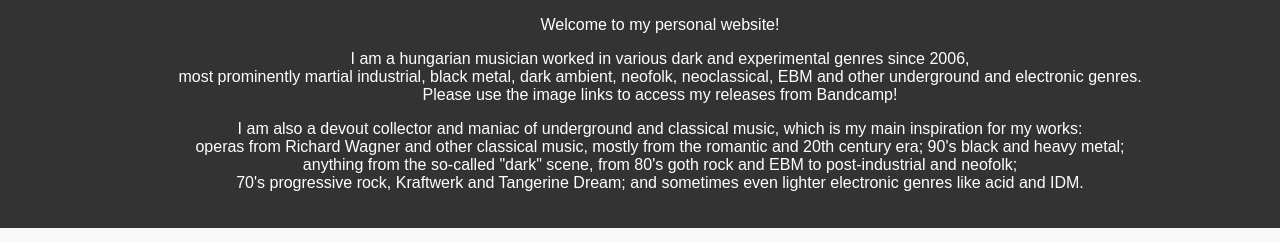
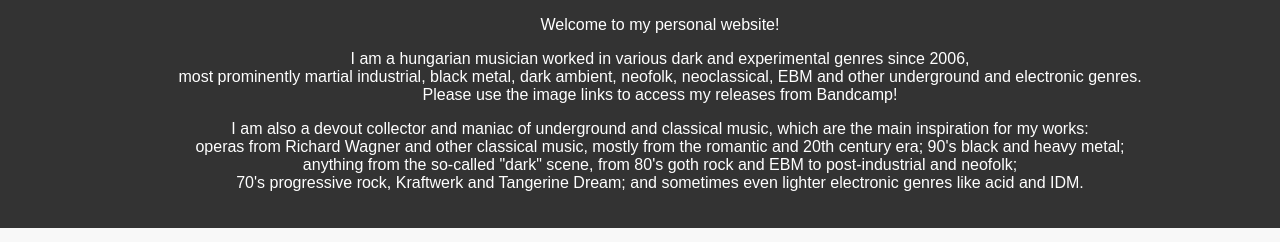
Before and after one commit to abprogramming/wagner-ring-motifs.github.io, a plain HTML site: page index.html in a window 1280 px wide. Shown: the part 820-1062 px from the top of the page. Drawn offline with Linux system fonts and the light colour scheme.

Commit message:
Update index.html

```diff
--- a/index.html
+++ b/index.html
@@ -93,7 +93,7 @@
             <p>I am a hungarian musician worked in various dark and experimental genres since 2006,<br>
 			most prominently martial industrial, black metal, dark ambient, neofolk, neoclassical, EBM and other underground and electronic genres.<br>
 			Please use the image links to access my releases from Bandcamp!</p>
-			 <p>I am also a devout collector and maniac of underground and classical music, which is my main inspiration for my works:<br>operas from
+			 <p>I am also a devout collector and maniac of underground and classical music, which are the main inspiration for my works:<br>operas from
 			 Richard Wagner and other classical music, mostly from the romantic and 20th century era; 90's black and heavy metal;<br>anything from the so-called "dark" scene, from 80's goth rock and EBM to post-industrial and neofolk;<br>
 			 70's progressive rock, Kraftwerk and Tangerine Dream; and sometimes even lighter electronic genres like acid and IDM.</p>
     </section>
```
